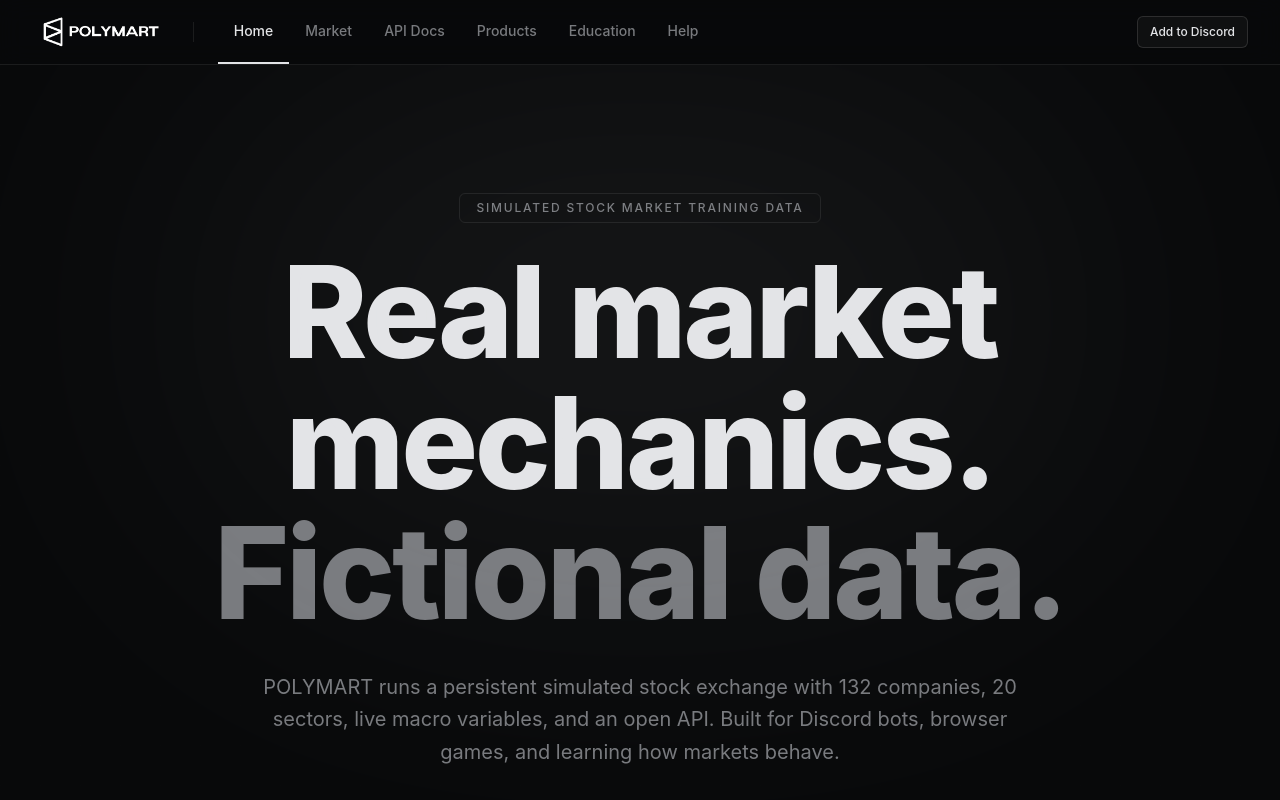
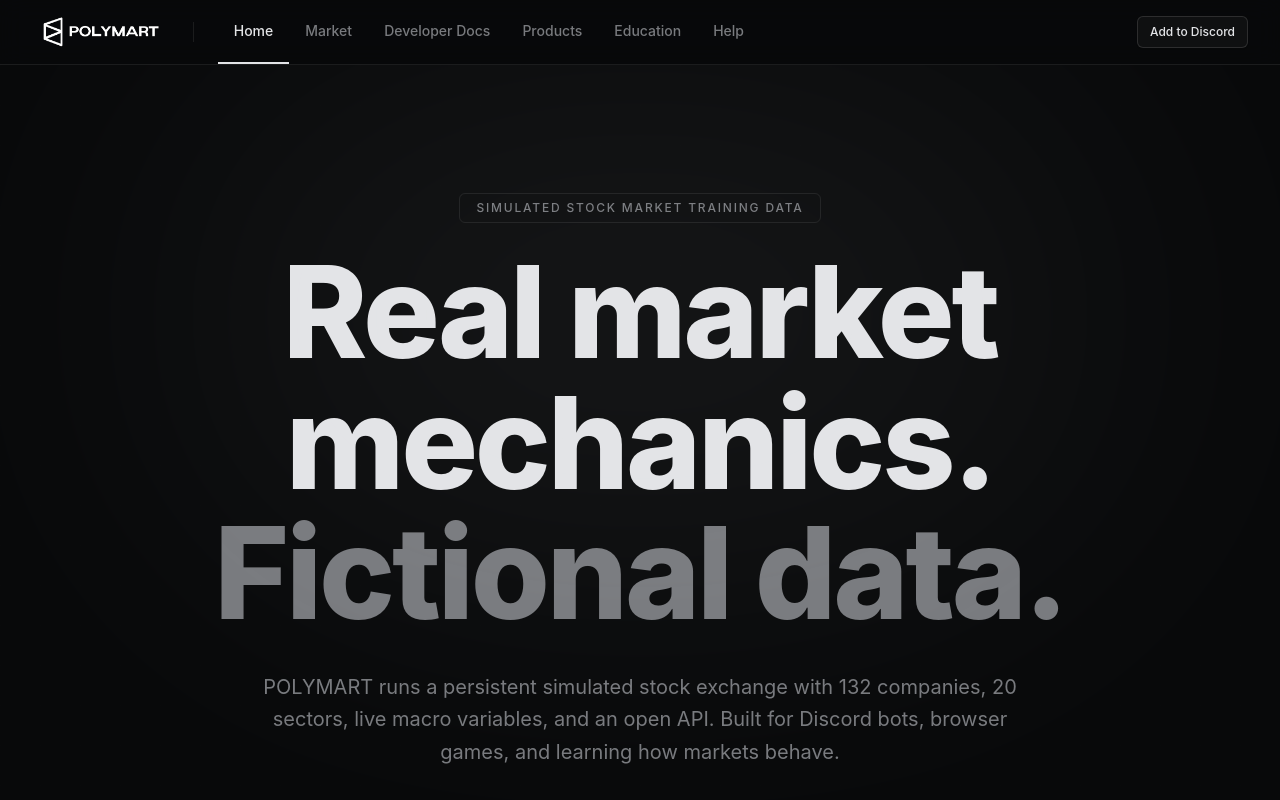
Before and after one commit to ChristianRelf/polymart, a React (Vite) app: page / in a window 1280 px wide. Shown: the top 800 px of the page. Built offline with nearby package versions, Linux system fonts and the light colour scheme; no server answers.

Commit message:
Updated App.tsx

```diff
--- a/src/App.tsx
+++ b/src/App.tsx
@@ -141,7 +141,7 @@ function Navbar({ route, setRoute }: { route: Route; setRoute: (r: Route) => voi
           {([
             ["home", "Home"],
             ["market", "Market"],
-            ["api", "API Docs"],
+            ["api", "Developer Docs"],
             ["products", "Products"],
             ["education", "Education"],
             ["help", "Help"],
```
